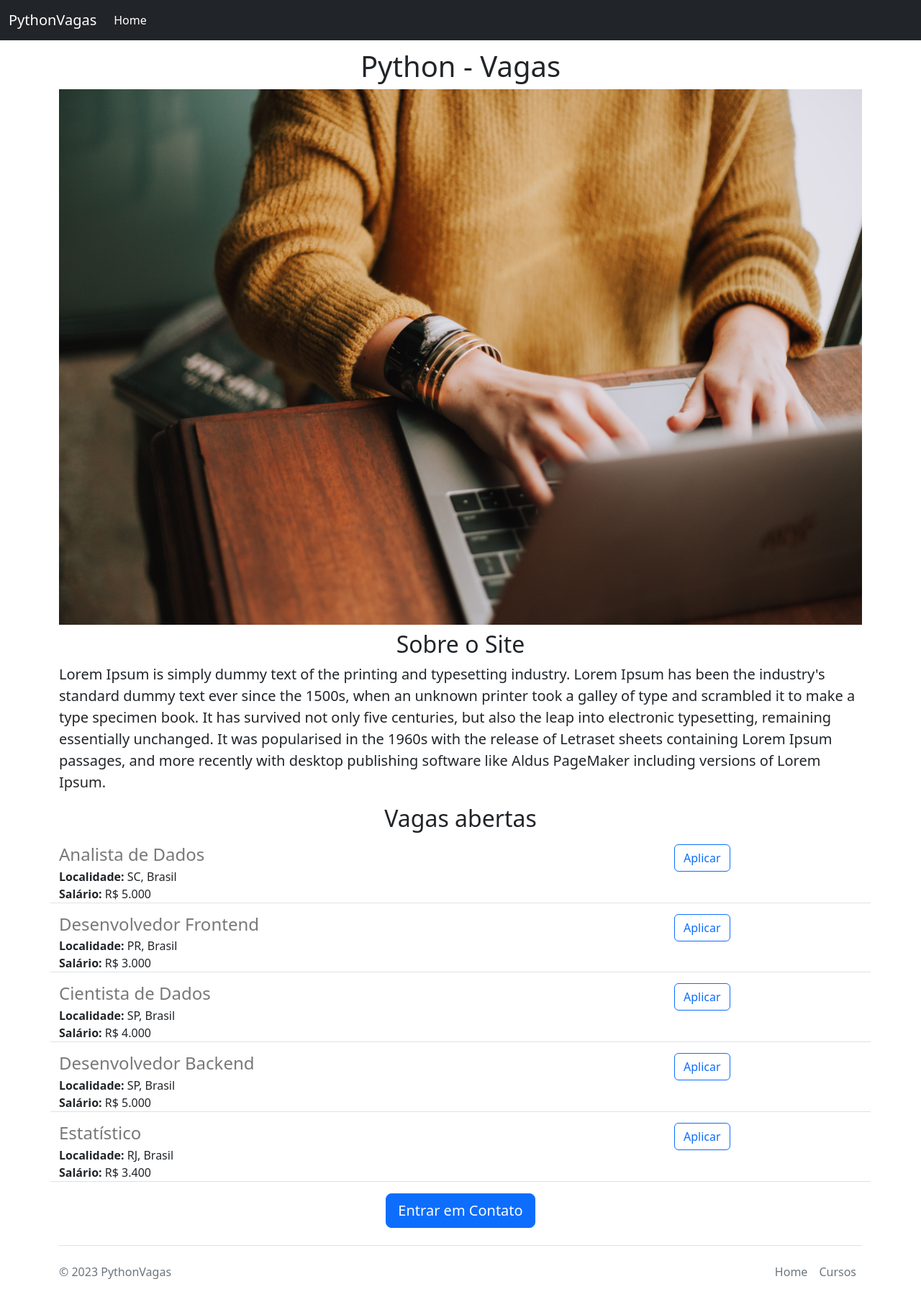
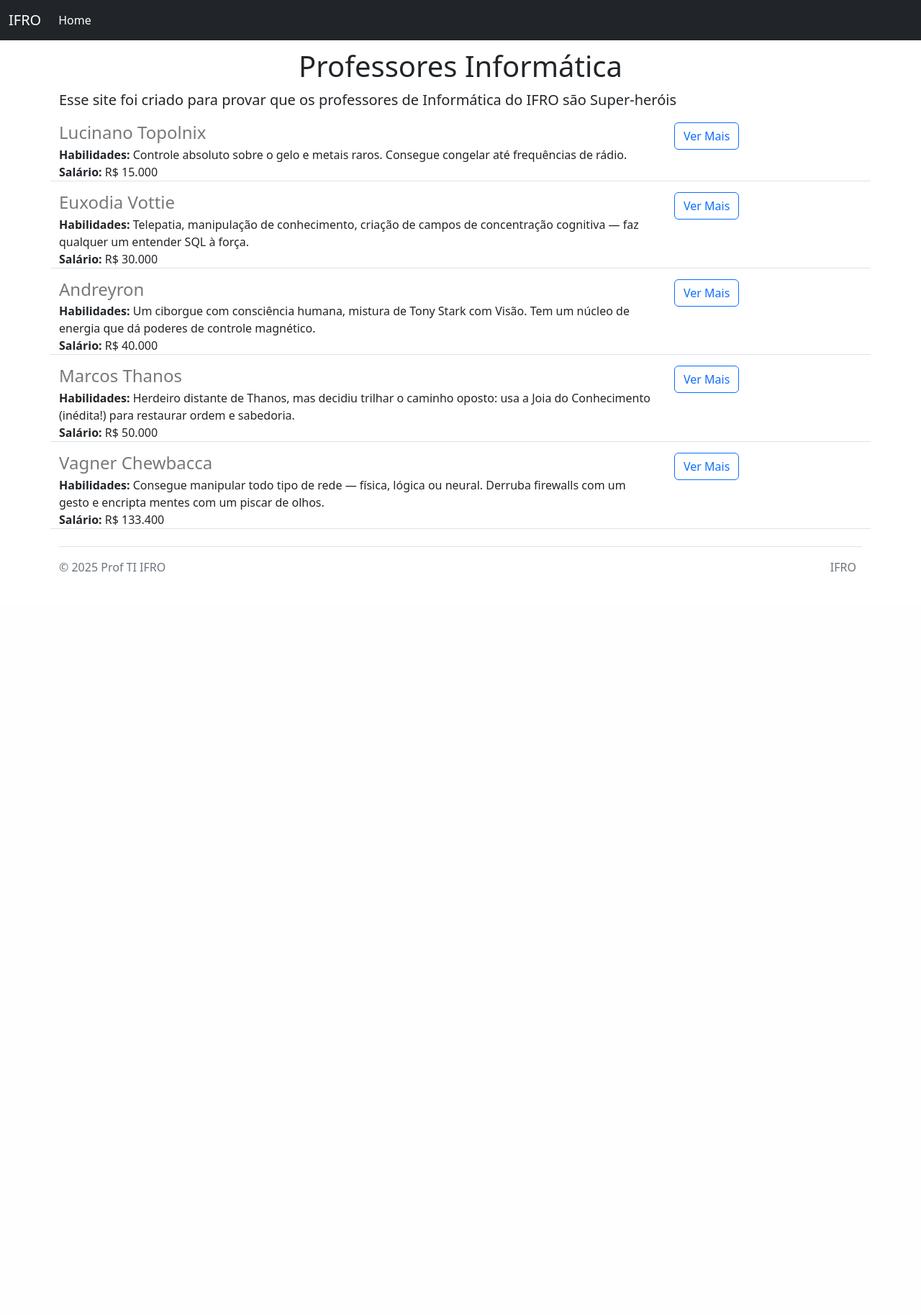
Before and after one commit to eudoxiamoura/prof_ti_ifro, a Flask app: page / in a window 1280 px wide. Shown: the whole page at 72% size. After the commit the page ends 794 px from the top, so only its background shows below. Run offline with Flask 2, Linux system fonts and the light colour scheme.

Commit message:
versao replit

```diff
--- a/app.py
+++ b/app.py
@@ -2,42 +2,42 @@ from flask import Flask, render_template, jsonify
 
 app = Flask(__name__)
 
-VAGAS = [{
+PROFESSOR = [{
   'id': 1,
-  'titulo': 'Analista de Dados',
-  'localidade': 'SC, Brasil',
-  'salario': 'R$ 5.000'
+  'nome': 'Lucinano Topolnix',
+  'habilidade': 'Controle absoluto sobre o gelo e metais raros. Consegue congelar até frequências de rádio.',
+  'salario': 'R$ 15.000'
 }, {
   'id': 2,
-  'titulo': 'Desenvolvedor Frontend',
-  'localidade': 'PR, Brasil',
-  'salario': 'R$ 3.000'
+  'nome': 'Euxodia Vottie',
+  'habilidade': 'Telepatia, manipulação de conhecimento, criação de campos de concentração cognitiva — faz qualquer um entender SQL à força.',
+  'salario': 'R$ 30.000'
 }, {
   'id': 3,
-  'titulo': 'Cientista de Dados',
-  'localidade': 'SP, Brasil',
-  'salario': 'R$ 4.000'
+  'nome': 'Andreyron',
+  'habilidade': 'Um ciborgue com consciência humana, mistura de Tony Stark com Visão. Tem um núcleo de energia que dá poderes de controle magnético.',
+  'salario': 'R$ 40.000'
 }, {
   'id': 4,
-  'titulo': 'Desenvolvedor Backend',
-  'localidade': 'SP, Brasil',
-  'salario': 'R$ 5.000'
+  'nome': 'Marcos Thanos',
+  'habilidade': 'Herdeiro distante de Thanos, mas decidiu trilhar o caminho oposto: usa a Joia do Conhecimento (inédita!) para restaurar ordem e sabedoria.',
+  'salario': 'R$ 50.000'
 }, {
   'id': 5,
-  'titulo': 'Estatístico',
-  'localidade': 'RJ, Brasil',
-  'salario': 'R$ 3.400'
+  'nome': 'Vagner Chewbacca',
+  'habilidade': 'Consegue manipular todo tipo de rede — física, lógica ou neural. Derruba firewalls com um gesto e encripta mentes com um piscar de olhos.',
+  'salario': 'R$ 133.400'
 }]
 
 
 @app.route("/")
 def hello():
-  return render_template("home.html", vagas=VAGAS)
+  return render_template("home.html", professor=PROFESSOR)
 
 
-@app.route("/vagas")
-def lista_vagas():
-  return jsonify(VAGAS)
+@app.route("/professor")
+def lista_prof():
+  return jsonify(PROFESSOR)
 
 
 if __name__ == "__main__":
--- a/templates/home.html
+++ b/templates/home.html
@@ -4,27 +4,29 @@
     <meta charset="utf-8">
     <meta http-equiv="X-UA-Compatible" content="IE=Edge">
     <meta name="viewport" content="width=device-width, initial-scale=1.0">
-    <title>Python - Vagas</title>
+    <title>Professores IFRO</title>
     <link rel="stylesheet" href="https://cdn.jsdelivr.net/npm/bootstrap@5.2.3/dist/css/bootstrap.min.css" integrity="sha384-rbsA2VBKQhggwzxH7pPCaAqO46MgnOM80zW1RWuH61DGLwZJEdK2Kadq2F9CUG65" crossorigin="anonymous">
   </head>
   <body>
     {% include 'includes/navbar.html' %}
     <div class="container">
-       <h1 class="text-center mt-2 mb-2">Python - Vagas</h1>
-    <img class="img-fluid" src="{{url_for('static', filename='carreira.jpg')}}"/>
-    <h2 class="text-center mt-2">Sobre o Site</h2>
+       <h1 class="text-center mt-2 mb-2">Professores Informática</h1>
+    <!-- <img class="img-fluid" src="{{url_for('static', filename='carreira.jpg')}}"/> -->
+    <!-- <h2 class="text-center mt-2">Sobre o Site</h2> -->
+
+
     <p class="lead">
-      Lorem Ipsum is simply dummy text of the printing and typesetting industry. Lorem Ipsum has been the industry's standard dummy text ever since the 1500s, when an unknown printer took a galley of type and scrambled it to make a type specimen book. It has survived not only five centuries, but also the leap into electronic typesetting, remaining essentially unchanged. It was popularised in the 1960s with the release of Letraset sheets containing Lorem Ipsum passages, and more recently with desktop publishing software like Aldus PageMaker including versions of Lorem Ipsum.
-    </p>
-    <h2 class="text-center">Vagas abertas</h2>
-    <p>
-      {% for vaga in vagas %}
-        {% include 'includes/vagas_item.html' %}
+      Esse site foi  criado para provar que os professores de Informática do IFRO são Super-heróis
+    <!-- </p>
+    <h2 class="text-center">Professore de Informática</h2>
+    <p> -->
+      {% for professor in professor %}
+        {% include 'includes/prof_item.html' %}
       {% endfor %}
     </p>
-    <div class="text-center">
-      <a href="mailto:someone@yoursite.com" class="btn btn-primary btn-lg">Entrar em Contato</a>
-    </div>
+    <!-- <div class="text-center">
+      <a href="mailto:eudoxia@eudoxia.com" class="btn btn-primary btn-lg">Entrar em Contato</a>
+    </div> -->
     </div>
     {% include 'includes/footer.html' %}
   </body>
--- a/templates/includes/footer.html
+++ b/templates/includes/footer.html
@@ -1,12 +1,12 @@
 <div class="container">
-  <footer class="d-flex flex-wrap justify-content-between align-items-center py-3 my-4 border-top">
-   <p class="col-md-4 mb-0 text-muted">&copy; 2023 PythonVagas</p>
+  <footer class="d-flex flex-wrap justify-content-between align-items-center py-2 my-4 border-top">
+   <p class="col-md-4 mb-0 text-muted">&copy; 2025 Prof TI IFRO</p>
     <ul class="nav col-md-4 justify-content-end">
+      <!-- <li class="nav-item">
+        <a class="nav-link px-2 text-muted" href="#">Home</a>
+      </li> -->
       <li class="nav-item">
-        <a class="nav-link px-2 text-muted" href="#">Home</a>
-      </li>
-      <li class="nav-item">
-        <a class="nav-link px-2 text-muted" href="https://www.udemy.com/user/rodrigomacedo5/">Cursos</a>
+        <a class="nav-link px-2 text-muted" href="https://portal.ifro.edu.br/">IFRO</a>
       </li>
     </ul>
   </footer>
--- a/templates/includes/navbar.html
+++ b/templates/includes/navbar.html
@@ -1,6 +1,6 @@
 <nav class="navbar navbar-expand-lg navbar-dark bg-dark fixed-top">
   <div class="container-fluid">
-    <a class="navbar-brand" href="#">PythonVagas</a>
+    <a class="navbar-brand" href="#">IFRO</a>
         <button class="navbar-toggler" type="button" data-bs-toggle="collapse" data-bs-target="#navbarNavAltMarkup" aria-controls="navbarNavAltMarkup" aria-expanded="false" aria-label="Toggle navigation">
   <span class="navbar-toggle-icon"></span>
         </button>
--- /dev/null
+++ b/templates/includes/prof_item.html
@@ -0,0 +1,19 @@
+<div class="row border-bottom" style="margin-bottom:15px;">
+    <div class="col-9">
+      <h4 style="color: rgb(120, 120, 120); margin-bottom: 4px;">
+      {{ professor.nome }}
+    </h4>
+    <div>
+      <strong>Habilidades:</strong>
+      {{ professor.habilidade}}
+    </div>
+    <div>
+      <strong>Salário:</strong>
+      {{ professor.salario }}
+    </div>
+  </div>
+  <div class="col-3">
+      <a href="mailto:eudoxia@eudoxia.com?subject= Professor {{professor.nome}}" type="button" class="btn btn-outline-primary">Ver Mais</a>
+
+  </div>
+</div>
--- a/templates/includes/vagas_item.html
+++ /dev/null
@@ -1,19 +0,0 @@
-<div class="row border-bottom" style="margin-bottom:15px;">
-  <div class="col-9">
-      <h4 style="color: rgb(120, 120, 120); margin-bottom: 4px;">
-      {{ vaga.titulo }}
-    </h4>
-    <div>
-      <strong>Localidade:</strong>
-      {{ vaga.localidade }}
-    </div>
-    <div>
-      <strong>Salário:</strong>
-      {{ vaga.salario }}
-    </div>
-  </div>
-  <div class="col-3">
-      <a href="mailto:someone@yoursite.com?subject=Vaga {{vaga.titulo}}" type="button" class="btn btn-outline-primary">Aplicar</a>
-
-  </div>
-</div>
```
Also changed, not shown: static/carreira.jpg (deleted), 2 other files.
